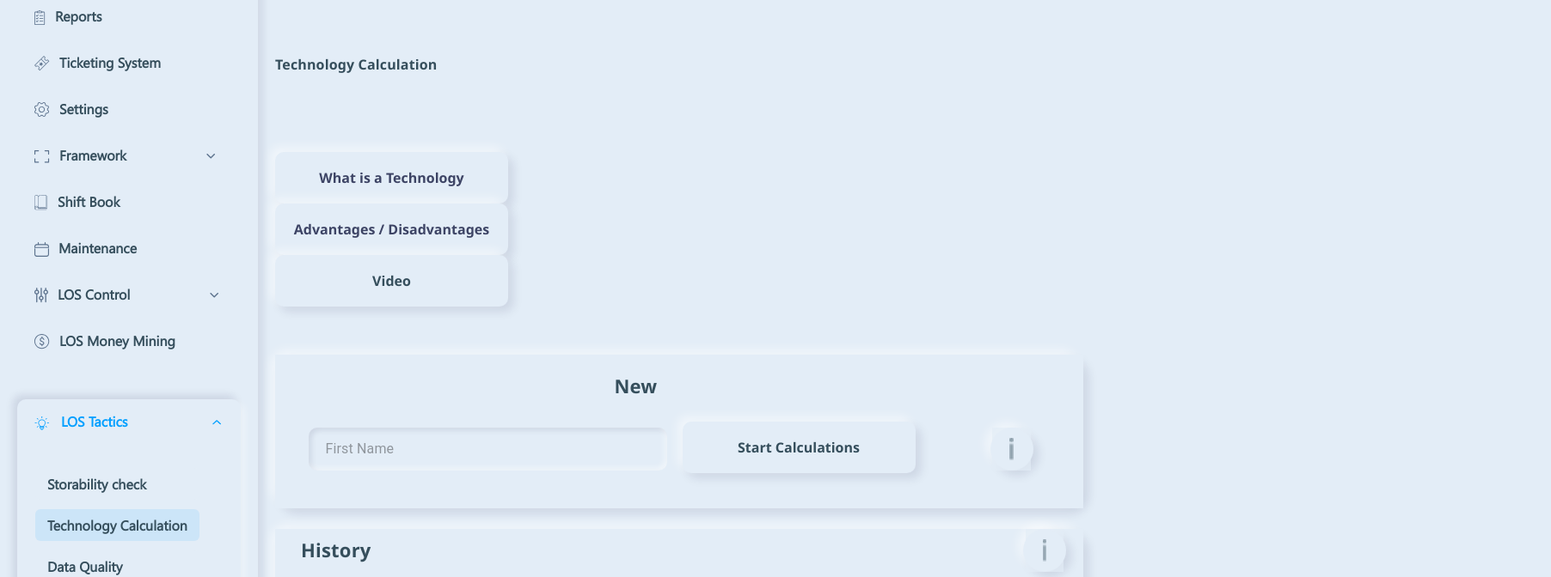
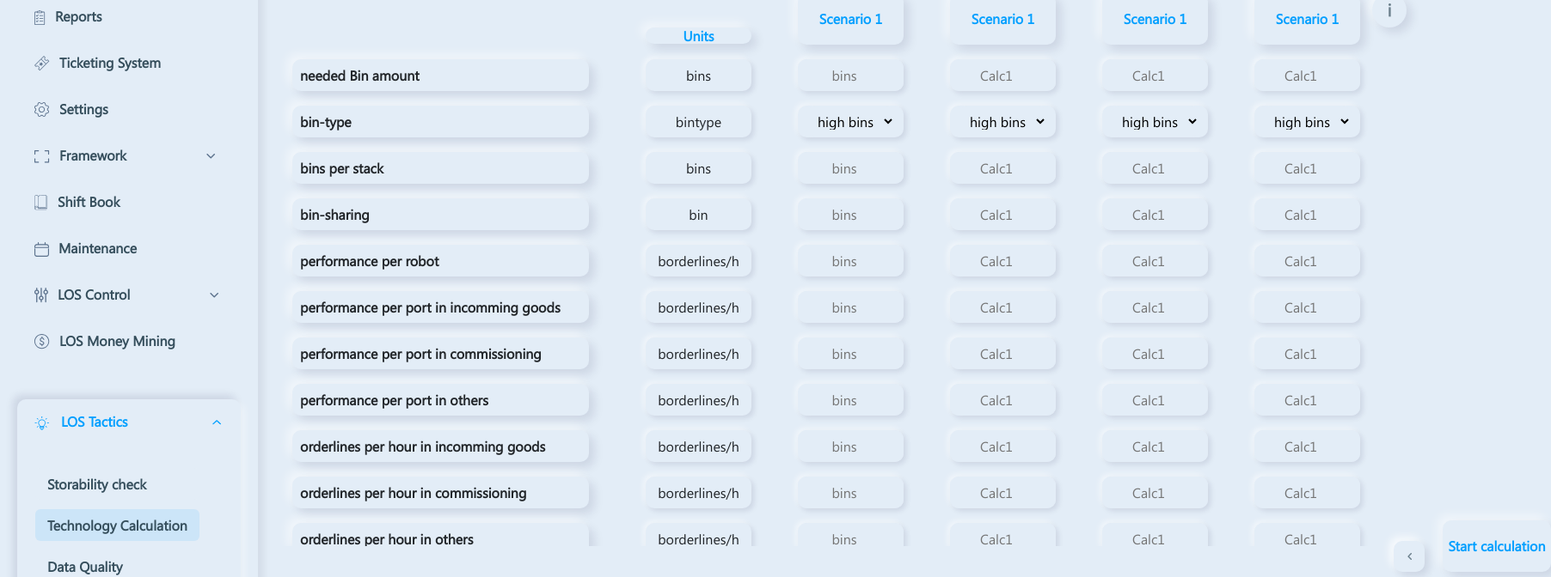
Before and after one commit to muhammadzia786/DesignHompage, a React (Create React App) app: page / in a window 1280 px wide. Shown: the part 140-812 px from the top of the page at 86% size, 1804 px wide, since content can reach past the window. Built offline with nearby package versions, Linux system fonts and the light colour scheme.

Commit message:
add api request

```diff
--- a/package.json
+++ b/package.json
@@ -11,6 +11,7 @@
     "@testing-library/jest-dom": "^5.16.2",
     "@testing-library/react": "^12.1.2",
     "@testing-library/user-event": "^13.5.0",
+    "axios": "^0.25.0",
     "bootstrap": "^5.1.3",
     "react": "^17.0.2",
     "react-bootstrap": "^2.1.2",
--- a/src/components/Header/Header.jsx
+++ b/src/components/Header/Header.jsx
@@ -50,7 +50,7 @@ const Header = () => {
         </div>
         {/* <UserInputSection /> */}
         {/* <UserOutputSection /> */}
-        <TechnologySection />
+        {/* <TechnologySection /> */}
       </div>
 
 
--- a/src/components/Home/Home.jsx
+++ b/src/components/Home/Home.jsx
@@ -1,19 +1,22 @@
 import React from 'react'
 import Header from '../Header/Header';
 import Sidebar from '../Sidebar/Sidebar';
-import TechnologySection from '../TechnologySection/index';
+import "./home.css"
+import TechnologySection from "../TechnologySection/index"
+import UserInputSection from "../UserInputSection/index"
 
-import "./home.css"
 
 const Home = () => {
   return (
     <>
       <div className='home_section'>
+        <Sidebar />
+        <div className='desc5'>  <Header />
+          <UserInputSection />
+          {/* <TechnologySection /> */}
 
-        <Sidebar />
+        </div>
 
-        <div className='desc5'>  <Header /> </div>
-        {/* <TechnologySection /> */}
       </div>
     </>
   )
--- a/src/components/UserInputSection/index.jsx
+++ b/src/components/UserInputSection/index.jsx
@@ -1,49 +1,71 @@
 import React, { useState } from 'react'
 import "./userinputsection.css"
+import axios from "axios";
 import { DataArray1 } from "./DataArray"
 import LeftArrow from "../../assets/images/leftArrow.png"
 import I from "../../assets/images/i.png"
-
 const UserInputSection = () => {
-
     const [DataArray, setDataArray] = useState(DataArray1)
-
-
-
     const changeInput = (e, index) => {
         console.log("eeeeeeeeeeeee and v", e.target.value, e.target.name, index)
         let arr = [...DataArray]
-        arr[index].obj[e.target.name] = e.target.value
+        arr[index].obj[e.target.name] = Math.abs(e.target.value)
+        setDataArray(arr)
+    }
 
-        setDataArray(arr)
+    const handelSubmit = async () => {
+        const obj = {};
+        let keyArray = [
+            "NeededBinAmount",
+            "BinType",
+            "BinPerStack",
+            "BinSharing",
+            "PerformancePerRobot",
+            "PerformancePerPortInIncommingGoods",
+            "PerformancePerPortInCommissioning",
+            "PerformancePerPortInOthers",
+            "OrderlinesPerHourInIncommingGoods",
+            "OrderlinesPerHourInCommissioning",
+            "OrderlinesPerHourInOthers",
+            "TotalOrderlinesPerHour",
+            "AdditionalPortsInIncommingGoods",
+            "AdditionalPortsInCommissioning",
+            "AdditionalPortsInOthers",
+            "AdditionalQuantityOfRobots",
+            "CoveredCommissioningPorts",
+            "QuantityOfPortsAsCarouselPorts",
+            "PickByLightInCommissioningPorts",
+            "UseableStorageArea",
+            "PersonnelCostsPerYearPerEmployee",
+            "YearlyWageIncrease",
+            "InterestRatePerYear",
+            'CreditPeriod',
+            "DepreciationDuration",
+            'OrderlinesPerHourFromRentedRobots',
+            "QuantityOfRentedRobots",
+            "RentDuration",
+        ]
+        console.log("arraylength", DataArray.length, keyArray.length)
+        for (let i = 0; i < DataArray.length; i++) {
+            console.log(i)
+            obj[keyArray[i]] = DataArray[i].obj;
+        }
+        // console.log("output object", obj)
+
+        try {
+            let response = await axios.post("https://localhost:4000/api/save", obj)
+            console.log("response", response.data)
+        } catch (error) {
+            console.log("error", error)
+        }
+
     }
 
     return (
         <div className='main_user_inputs_container_wrapper'>
             <div className='scrol_views_control'>
                 <div className='user_input_wrapper'>
-                    {/* <div className='inputs_header' style={{ flexDirection: 'column' }}>
-                    {DataArray.map((item, index) => {
-                        return (
-                            <>
-                                <div style={{ display: "flex", flexDirection: "row" }}>
-                                    <button>{item.btn}</button>
-                                    <button>{item.unit}</button>
-                                    {Object.keys(item.obj).map((button, key) => {
-                                        return (
-                                            <>
-                                                <input type="number" name={button} value={item.obj[button]} placeholder={item.placeholder[button]} onChange={(e) => changeInput(e, index)} /><br />
-                                            </>
-                                        )
-                                    })}
-                                </div>
-
-                            </>
-                        )
-                    })}
-                </div> */}
                     <div className='header_div_main'>
-
                         <div className='inputs_header'>
                             <div className='inputs_header_div1'>Units</div>
                             <div className='inputs_header_div'>Scenario 1</div>
@@ -52,43 +74,27 @@ const UserInputSection = () => {
                             <div className='inputs_header_div'>Scenario 1</div>
                         </div>
                         <div className='question_mark_div'><img src={I} /></div>
-
                     </div>
-
-
-
                 </div>
-
                 <div className='body_section_main'>
                     {DataArray.map((items, index) => {
-
                         return (
                             <>
-
                                 <div className='user_inputs_container'>
                                     <div className='user_inputs_action_btn'>{items.btn}</div>
                                     <div className='user_inputs_box'>
                                         <div className='users_inputs_content'>{items.unit}</div>
                                         {Object.keys(items.obj).map((button, key) => {
-
                                             return (
                                                 <>
                                                     <div>
                                                         {
                                                             index === 1 || index === 17 ? <div className='users_inputs_content'> <select name={button} value={items.obj[button]} onChange={(e) => changeInput(e, index)} className='user_ip_select' >
-
                                                                 <option >{index === 17 ? "Yes" : "high bins"}</option>
                                                                 <option >{index === 17 ? "no" : "low bins"}</option>
-
-
-                                                            </select></div> : <div className='users_inputs_content'><input type="number" name={button} value={items.obj[button]} placeholder={items.placeholder[button]} onChange={(e) => changeInput(e, index)} className='user_ip' /></div>
+                                                            </select></div> : <div className='users_inputs_content'><input min={0} type="number" name={button} value={items.obj[button]} placeholder={items.placeholder[button]} onChange={(e) => changeInput(e, index)} className='user_ip' required /></div>
                                                         }
                                                     </div>
-
-
-
-
-
                                                 </>
                                             )
                                         })}
@@ -99,22 +105,16 @@ const UserInputSection = () => {
                             </>
                         )
                     })
-
-
-
-
                     }
                 </div>
             </div>
             <div className='user_input_right_sideBAr'>
                 <div className='right_side_bar_btn_wrappper'>
                     <div className='bottom_left_arrow'><img src={LeftArrow} /></div>
-                    <div className='bottom_start_calculation'>Start calculation</div>
+                    <div className='bottom_start_calculation' onClick={() => handelSubmit()}>Start calculation</div>
                 </div>
             </div>
-
         </div>
     )
 }
-
 export default UserInputSection
```
Also changed, not shown: 1 other file (tests, documents, lock files or other folders).
